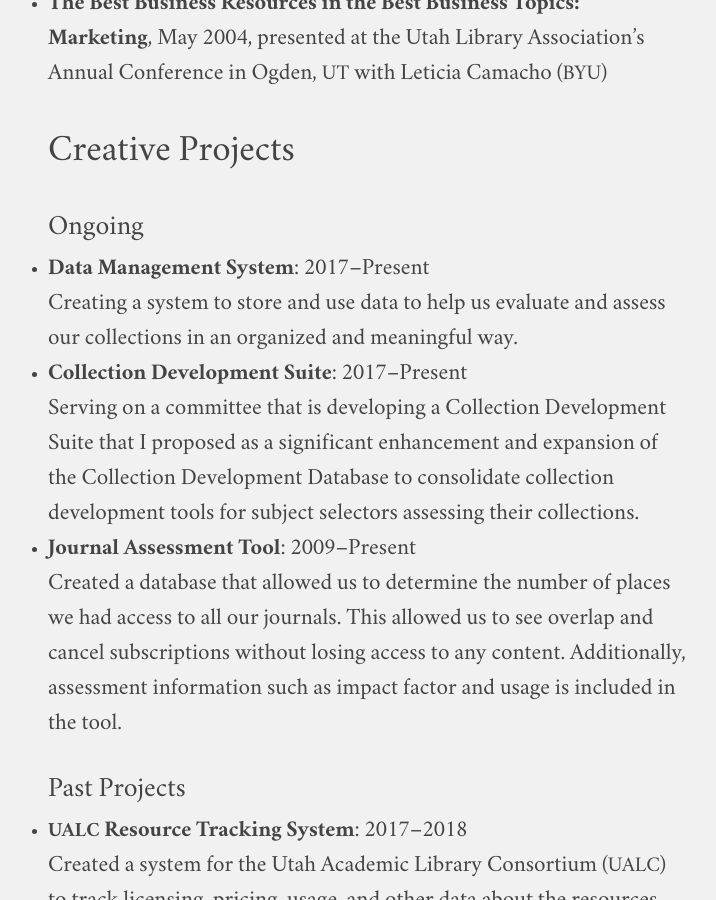
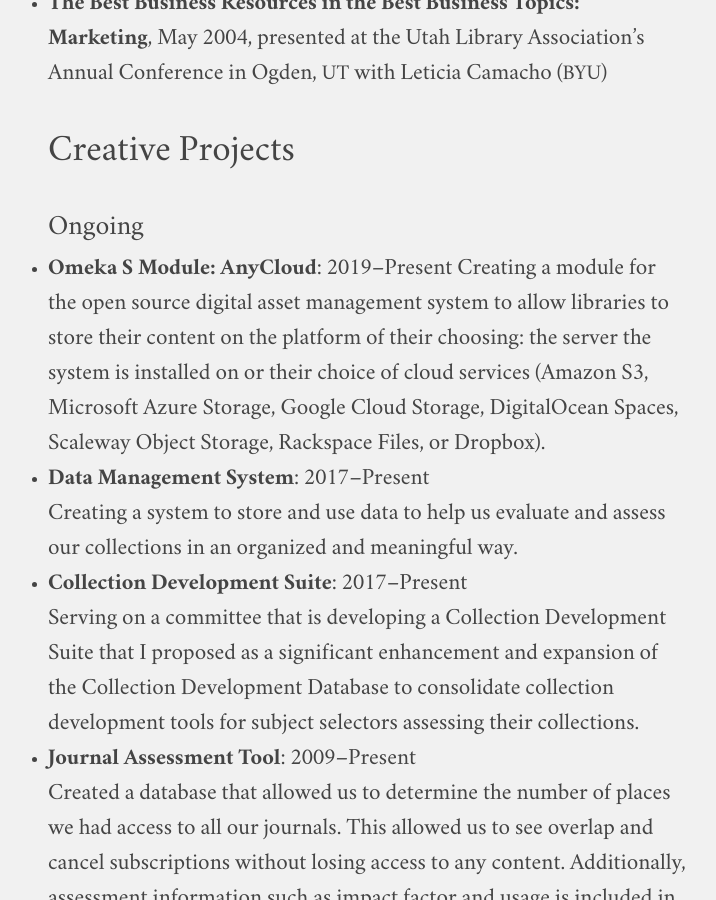
Before and after one commit to jaredhowland/jaredhowland.github.io, a Jekyll site: the page built from content/vita.md, in a window 1280 px wide and 900 px high, scrolled down 7968 px. Shown: the whole window, without its empty margins (272-988 px from the left). Built offline with Jekyll 4.4.1, drawn with Linux system fonts in a browser that asks for light colours.

Commit message:
Update vita.md

```diff
--- a/content/vita.md
+++ b/content/vita.md
@@ -104,6 +104,8 @@ Provo, <span class="caps">UT</span> 84602
 ## Creative Projects  ##
 
 ### Ongoing ###
+* **Omeka S Module: AnyCloud**: 2019–Present
+Creating a module for the open source digital asset management system to allow libraries to store their content on the platform of their choosing: the server the system is installed on or their choice of cloud services (Amazon S3, Microsoft Azure Storage, Google Cloud Storage, DigitalOcean Spaces, Scaleway Object Storage, Rackspace Files, or Dropbox).
 * **Data Management System**: 2017–Present
 Creating a system to store and use data to help us evaluate and assess our collections in an organized and meaningful way.
 * **Collection Development Suite**: 2017–Present
```
